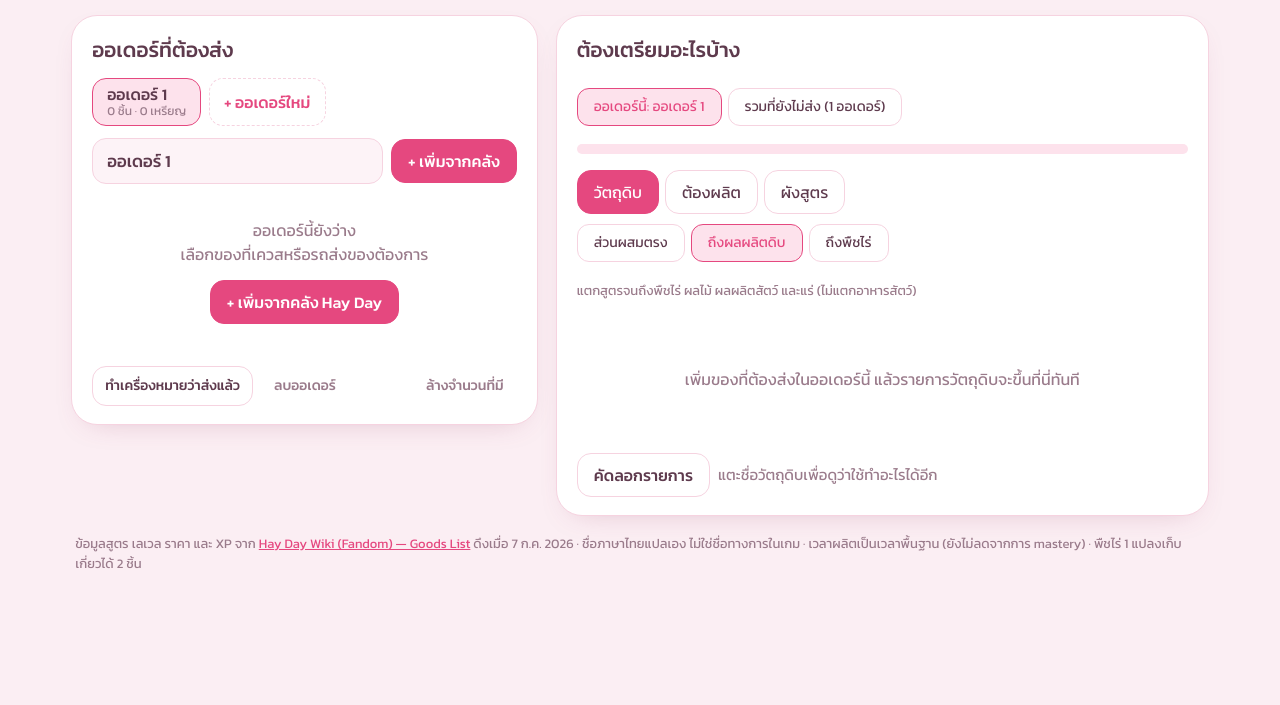
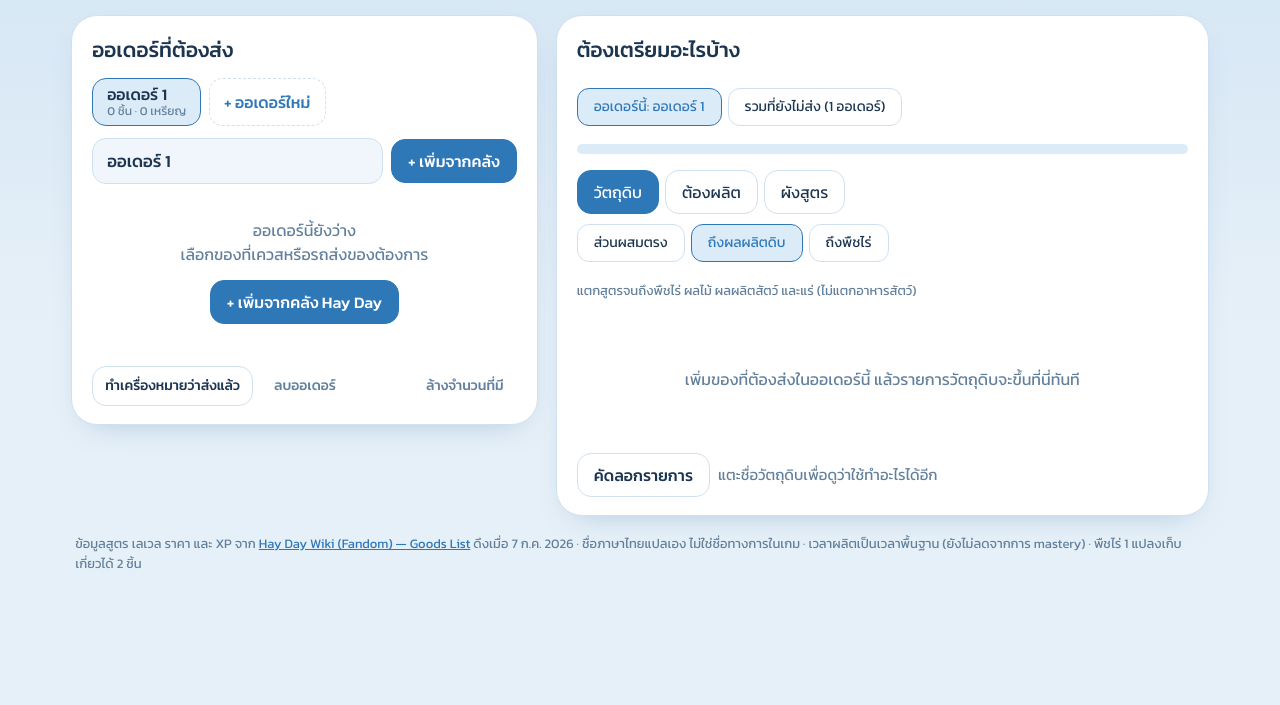
Before and after one commit to exboyfly/hay-tam-day, a plain HTML site: page index.html in a window 1280 px wide. Shown: the part 95-800 px from the top of the page. Drawn offline with Linux system fonts and the light colour scheme.

Commit message:
Switch theme to Glacier Blue (iPhone 18 Pro)
- Icy blue background with a soft top gradient, navy text, glacier-blue
  accent for buttons, tabs and selections
- Dark mode: deep navy ground with light blue accent; button text color
  adapts so it stays readable
- Theme color meta so Safari's status bar matches
- Green "ready" and orange "missing" states unchanged

Co-Authored-By: Claude Opus 5.5 <noreply@anthropic.com>
Claude-Session: https://claude.ai/code/session_01Kid2J1CTKT9jjSdVRqXXQf

```diff
--- a/index.html
+++ b/index.html
@@ -3,6 +3,7 @@
 <head>
 <meta charset="utf-8">
 <meta name="viewport" content="width=device-width,initial-scale=1">
+<meta name="theme-color" content="#d3e5f4" media="(prefers-color-scheme: light)"><meta name="theme-color" content="#102233" media="(prefers-color-scheme: dark)">
 <title>เช็กวัตถุดิบเควส Hay Day</title>
 <link rel="preconnect" href="https://fonts.googleapis.com"><link rel="preconnect" href="https://fonts.gstatic.com" crossorigin>
 <link href="https://fonts.googleapis.com/css2?family=Kanit:wght@300;400;500;600&display=swap" rel="stylesheet">
@@ -10,15 +11,15 @@
 /* VOICE: friendly farm helper, calm and tidy — a checklist you tick off before loading the truck.
    IDEA: the barn order board: pick goods, see exactly what to gather, tick rows green as they're ready.
    PICTURE: the item grid itself (real game icons) and the live "ready / missing" checklist.
-   COLOUR and TYPE: blush pink ground, mauve ink, raspberry accent, leaf green for "ready". Kanit throughout.
+   COLOUR and TYPE: Glacier Blue (iPhone 18 Pro) — icy blue ground, deep navy ink, glacier-blue accent, leaf green for "ready". Kanit throughout.
    LAYOUT: two columns from 900px (order list left, checklist right); stacked on phone; picker is a bottom sheet. */
 :root{color-scheme:light dark;
---bg:light-dark(#fbeef3,#1d1219);--card:light-dark(#fff,#2a1b24);--ink:light-dark(#5e3a4d,#f6e3ec);--soft:light-dark(#9a7b8b,#bfa2b1);
---line:light-dark(#f6d3e0,#4a3040);--tint:light-dark(#fdf3f7,#331f2b);--acc:light-dark(#e5487f,#ff7aa8);--acc2:light-dark(#fde2ec,#4b2738);
---ok:light-dark(#2f9e5b,#5fd08b);--okbg:light-dark(#e6f6ec,#173326);--warn:light-dark(#d2562f,#ff9a73)}
+--bg:light-dark(#e6f0f8,#0b141d);--bg2:light-dark(#d3e5f4,#102233);--card:light-dark(#fff,#132130);--ink:light-dark(#1b3550,#e4eef7);--soft:light-dark(#62809c,#91aac0);
+--line:light-dark(#cfe1f0,#223a52);--tint:light-dark(#f0f6fb,#182a3c);--acc:light-dark(#2f78b8,#8cc4ee);--on:light-dark(#fff,#0b1a29);--acc2:light-dark(#dcebf8,#1f3d58);
+--ok:light-dark(#22955a,#5fd08b);--okbg:light-dark(#e3f5ea,#13301f);--warn:light-dark(#cc4e2a,#ff9a73)}
 :root[data-theme=light]{color-scheme:light}:root[data-theme=dark]{color-scheme:dark}
 *{box-sizing:border-box;min-width:0}[hidden]{display:none!important}
-body{margin:0;background:var(--bg);color:var(--ink);font:16px/1.5 Kanit,"Noto Sans Thai",system-ui,sans-serif;overflow-x:clip}
+body{margin:0;background:linear-gradient(180deg,var(--bg2),var(--bg) 420px) var(--bg);min-height:100vh;color:var(--ink);font:16px/1.5 Kanit,"Noto Sans Thai",system-ui,sans-serif;overflow-x:clip}
 button,input,select{font:inherit;color:inherit}
 button{cursor:pointer}
 :focus-visible{outline:3px solid var(--acc);outline-offset:2px}
@@ -30,12 +31,12 @@ h1{font-size:clamp(28px,5vw,40px);line-height:1.05;margin:0;font-weight:600;text
 .lvbox input{width:64px;height:40px;border:0;background:var(--tint);border-radius:10px;text-align:center;font-size:16px}
 .grid2{display:grid;gap:18px;grid-template-columns:minmax(0,1fr)}
 @media(min-width:900px){.grid2{grid-template-columns:minmax(0,5fr) minmax(0,7fr)}.sticky{position:sticky;top:14px;align-self:start}}
-.card{background:var(--card);border-radius:26px;border:1.5px solid var(--line);box-shadow:0 10px 30px -18px rgba(150,60,100,.35)}
+.card{background:var(--card);border-radius:26px;border:1.5px solid var(--line);box-shadow:0 12px 32px -18px rgba(30,90,150,.35)}
 .chd{display:flex;align-items:center;gap:10px;padding:18px 20px 12px;flex-wrap:wrap}
 h2{font-size:21px;margin:0;font-weight:500}
 .cnt{color:var(--soft);font-size:15px}
 .btn{min-height:44px;border-radius:14px;border:1.5px solid var(--line);background:var(--card);padding:0 16px;font-weight:500}
-.btn.pri{background:var(--acc);border-color:var(--acc);color:#fff}
+.btn.pri{background:var(--acc);border-color:var(--acc);color:var(--on)}
 .btn.pri:disabled{opacity:.45;cursor:default}
 .btn.ghost{border-color:transparent;background:transparent;color:var(--soft)}
 .ml{margin-left:auto}
@@ -64,7 +65,7 @@ h2{font-size:21px;margin:0;font-weight:500}
 .bar i{display:block;height:100%;background:var(--ok);border-radius:9px;transition:width .4s}
 .tabs,.seg{display:flex;gap:6px;padding:0 20px;overflow-x:auto}
 .tabs button,.seg button{flex:none;min-height:44px;border-radius:14px;border:1.5px solid var(--line);background:var(--card);padding:0 16px}
-.tabs button[aria-selected=true]{background:var(--acc);border-color:var(--acc);color:#fff}
+.tabs button[aria-selected=true]{background:var(--acc);border-color:var(--acc);color:var(--on)}
 .seg{padding-top:10px}
 .seg button{min-height:38px;font-size:14px;border-radius:12px}
 .seg button[aria-pressed=true]{background:var(--acc2);border-color:var(--acc);color:var(--acc)}
@@ -80,7 +81,7 @@ h2{font-size:21px;margin:0;font-weight:500}
 .have label{font-size:11px;color:var(--soft)}
 .have input{width:58px;height:40px;border-radius:12px;border:1.5px solid var(--line);background:var(--tint);text-align:center;font-size:16px}
 .tag{flex:none;font-size:13px;font-weight:500;border-radius:999px;padding:3px 10px;white-space:nowrap}
-.tag.ok{background:var(--ok);color:#fff}.tag.no{background:var(--acc2);color:var(--warn)}
+.tag.ok{background:var(--ok);color:var(--on)}.tag.no{background:var(--acc2);color:var(--warn)}
 .bld{margin:8px 0 14px;border-radius:18px;background:var(--tint);padding:6px 10px 10px}
 .bld h3{font-size:16px;margin:6px 4px 4px;font-weight:500;display:flex;gap:8px;flex-wrap:wrap}
 .bld h3 span{color:var(--soft);font-weight:400;font-size:14px}
@@ -93,7 +94,7 @@ details.t>summary::-webkit-details-marker{display:none}
 .note{font-size:13px;color:var(--soft);margin:18px 4px 0}
 .note a{color:var(--acc)}
 /* picker sheet */
-.ov{position:fixed;inset:0;background:rgba(60,30,45,.45);backdrop-filter:blur(3px);display:none;z-index:20;align-items:flex-end;justify-content:center}
+.ov{position:fixed;inset:0;background:rgba(12,32,52,.45);backdrop-filter:blur(3px);display:none;z-index:20;align-items:flex-end;justify-content:center}
 .ov.on{display:flex}
 .sheet{background:var(--card);width:min(860px,100%);height:min(92vh,920px);border-radius:28px 28px 0 0;display:flex;flex-direction:column;overflow:hidden}
 @media(min-width:700px){.ov{align-items:center}.sheet{border-radius:28px}}
@@ -113,7 +114,7 @@ details.t>summary::-webkit-details-marker{display:none}
 .pc{position:relative;border:1.5px solid var(--line);border-radius:18px;background:var(--card);padding:26px 6px 10px;text-align:center;display:flex;flex-direction:column;align-items:center;gap:2px}
 .pc.sel{border-color:var(--acc);background:var(--acc2)}
 .pc .lv{position:absolute;left:8px;top:7px;font-size:12px;color:var(--soft);background:var(--tint);border-radius:8px;padding:0 6px}
-.pc .bx{position:absolute;right:8px;top:7px;width:22px;height:22px;border-radius:7px;border:1.5px solid var(--line);background:var(--card);display:grid;place-items:center;color:#fff;font-size:14px}
+.pc .bx{position:absolute;right:8px;top:7px;width:22px;height:22px;border-radius:7px;border:1.5px solid var(--line);background:var(--card);display:grid;place-items:center;color:var(--on);font-size:14px}
 .pc.sel .bx{background:var(--acc);border-color:var(--acc)}
 .pc .th{font-weight:500;font-size:15px;line-height:1.2;margin-top:4px}
 .pc .en{font-size:12px;color:var(--soft)}
@@ -133,7 +134,7 @@ details.t>summary::-webkit-details-marker{display:none}
 .ohead{display:flex;gap:8px;padding:2px 20px 8px;flex-wrap:wrap;align-items:center}
 .ohead input{flex:1 1 170px;height:46px;border-radius:14px;border:1.5px solid var(--line);background:var(--tint);padding:0 14px;font-size:17px;font-weight:500}
 .btn.sm{min-height:40px;padding:0 12px;font-size:14px}
-.btn.okb[aria-pressed=true]{background:var(--ok);border-color:var(--ok);color:#fff}
+.btn.okb[aria-pressed=true]{background:var(--ok);border-color:var(--ok);color:var(--on)}
 .donebar{margin:0 20px 6px;padding:8px 12px;border-radius:12px;background:var(--okbg);color:var(--ok);font-size:14px}
 .val{margin:4px 20px 12px;border-radius:18px;background:var(--tint);padding:12px 14px}
 .val .vt{font-size:14px;font-weight:500;margin-bottom:6px}
```
